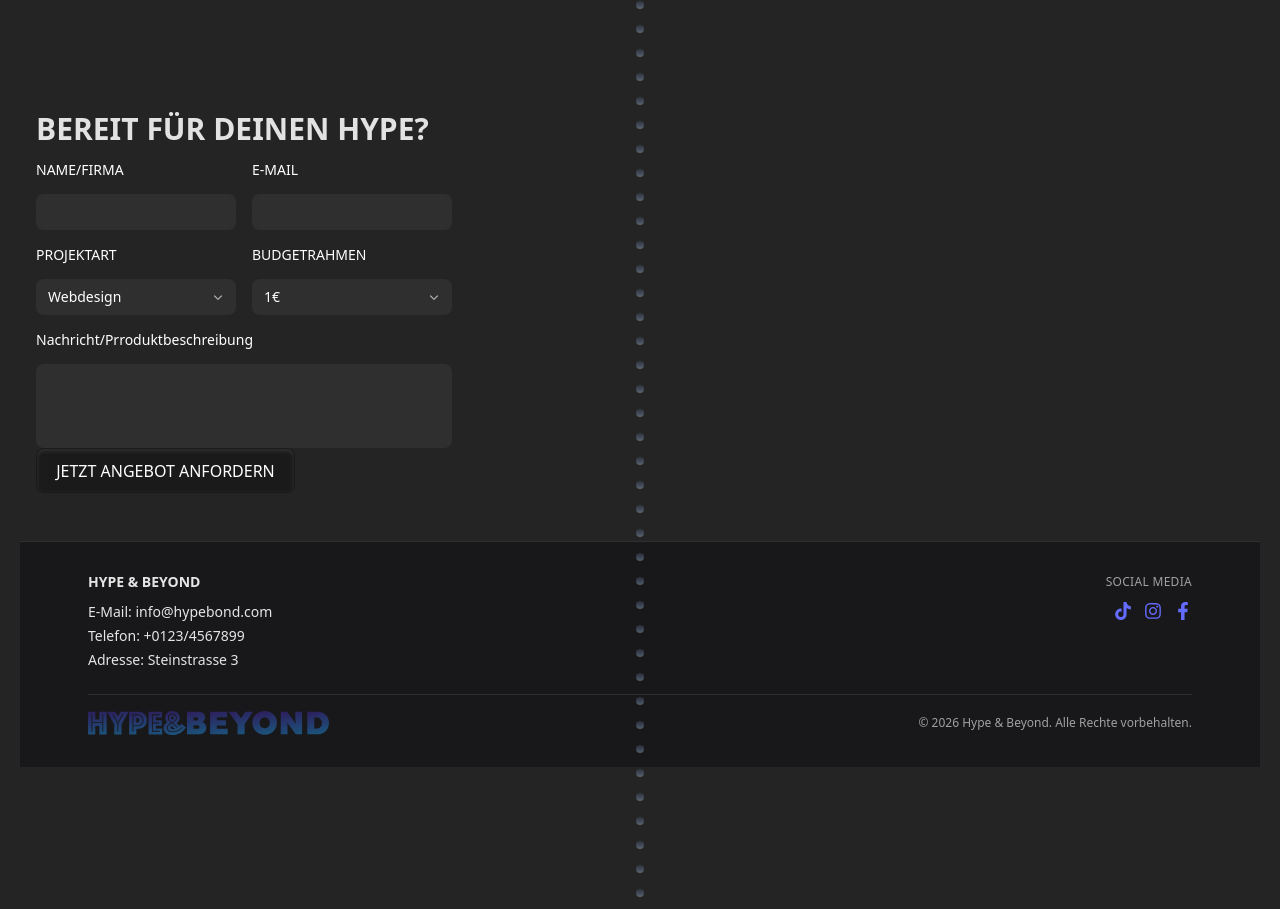
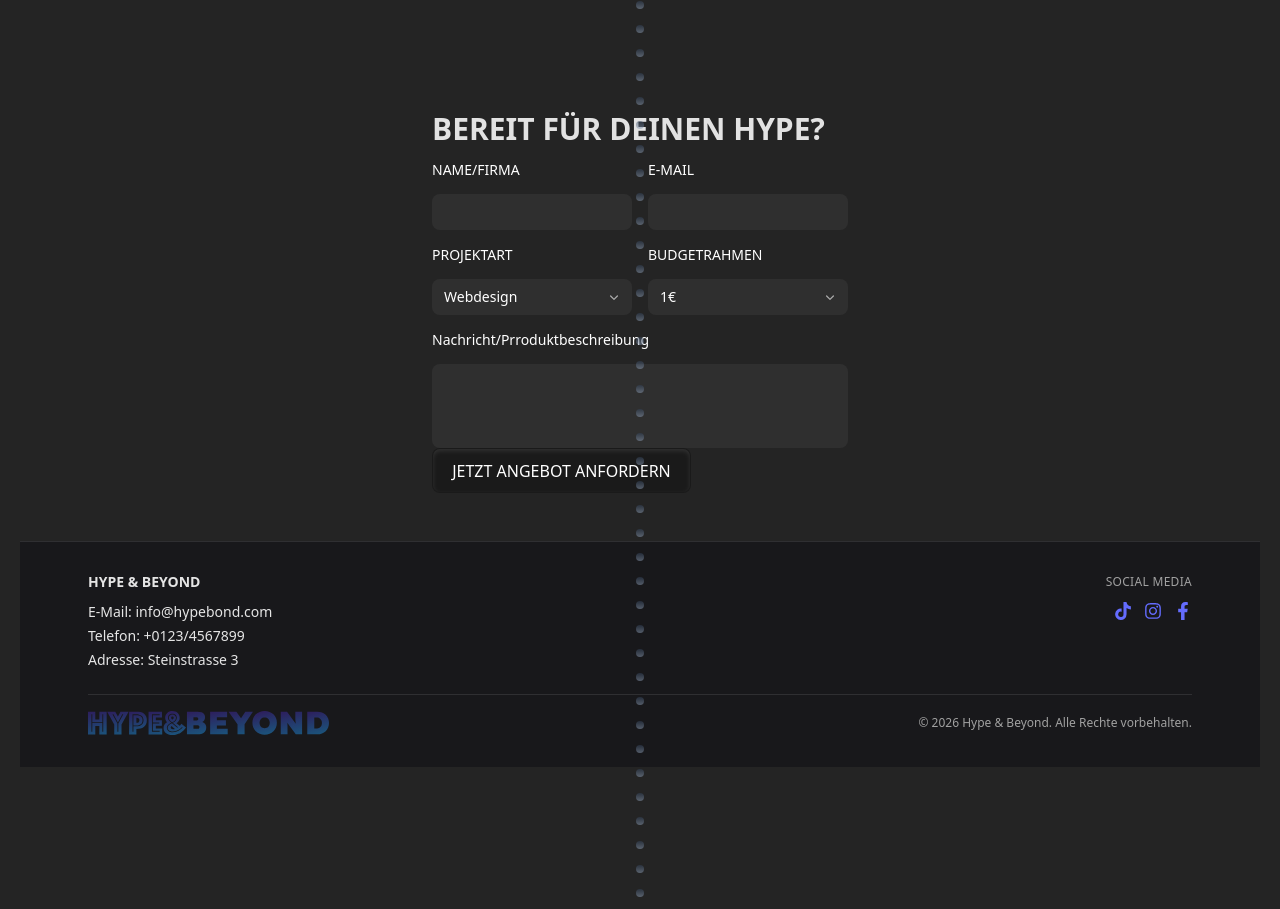
Before and after one commit to agwadabe/LandingPage-HYPE-BEYOND, a React (Vite) app in the folder HypeBeyond-LandingPage/: page / in a window 1280 px wide. Shown: the part 1999-2908 px from the top of the page. Built offline with nearby package versions, Linux system fonts and the light colour scheme.

Commit message:
UserInput zentriert

```diff
--- a/HypeBeyond-LandingPage/src/components/UserInputs.jsx
+++ b/HypeBeyond-LandingPage/src/components/UserInputs.jsx
@@ -13,7 +13,7 @@ import React from "react";
 
 const UserInputs = () => {
   return (
-    <form className="mt-12 text-left">
+    <form className="mt-12 text-left flex justify-center">
       <div className="w-full max-w-md px-4">
         <h2 className="text-3xl font-bold text-nowrap mb-3">
           BEREIT FÜR DEINEN HYPE?
```
